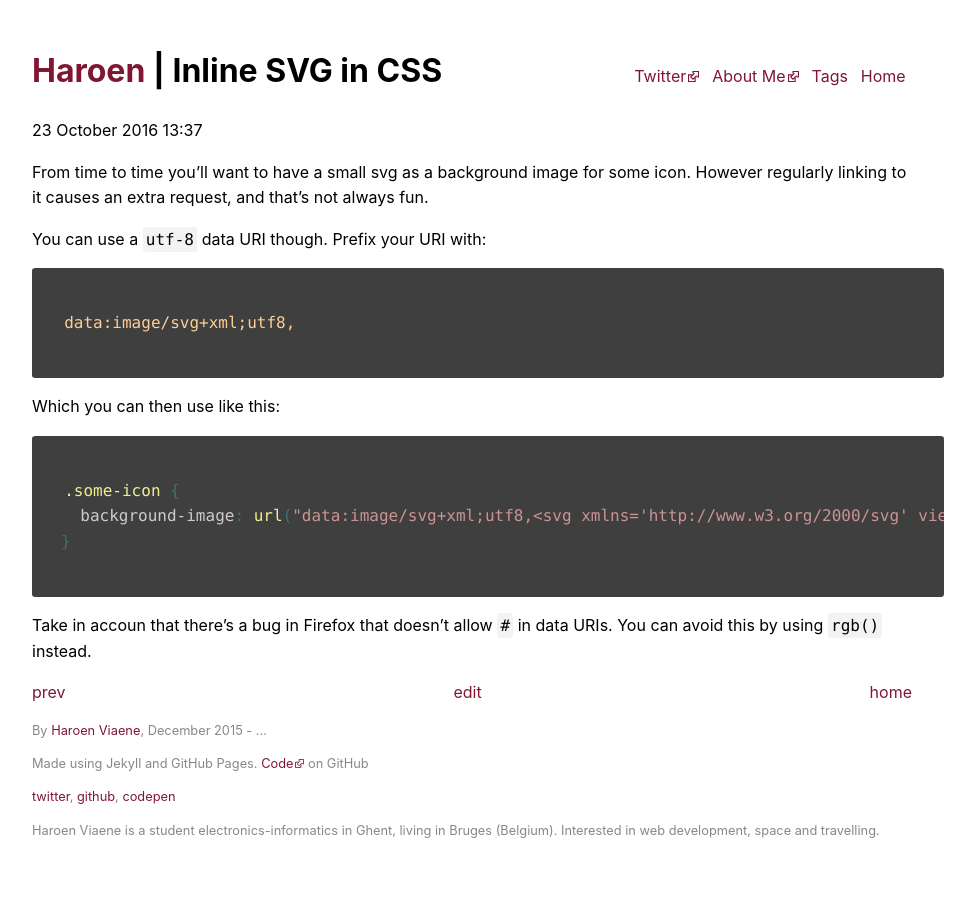
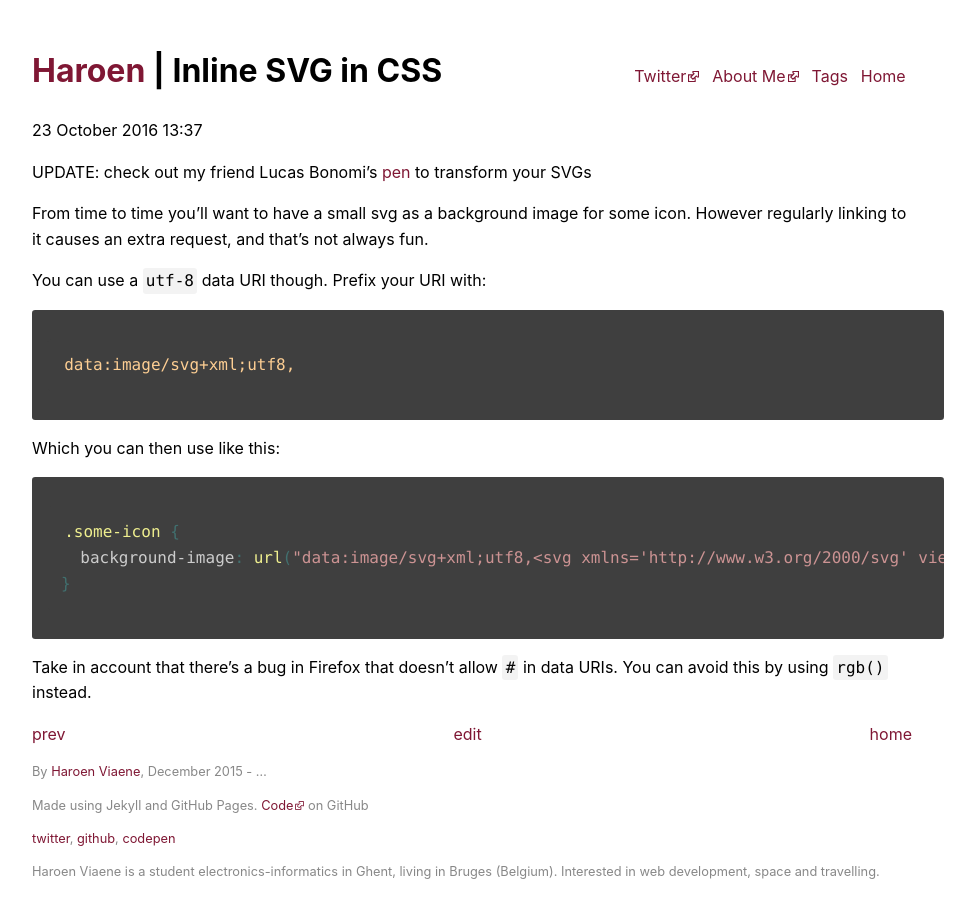
Before and after one commit to Haroenv/blog, a Jekyll site: the page built from _posts/2016-10-23-inline-svg-in-css.md, in a window 1280 px wide. Shown: the whole page, without its empty margins (168-1143 px from the left). Built offline with Jekyll 4.4.1, drawn with Linux system fonts in a browser that asks for light colours; comment, search, counter and statistics services are not loaded.

Commit message:
thanks @lukyvj

````diff
--- a/_posts/2016-10-23-inline-svg-in-css.md
+++ b/_posts/2016-10-23-inline-svg-in-css.md
@@ -4,6 +4,8 @@ title: Inline SVG in CSS
 date: 2016-10-23 13:37
 tags: [css]
 ---
+
+UPDATE: check out my friend Lucas Bonomi's [pen](http://s.codepen.io/LukyVj/debug/693cbcc30258bf67b8c30047cce060eb) to transform your SVGs
 
 From time to time you'll want to have a small svg as a background image for some icon. However regularly linking to it causes an extra request, and that's not always fun.
 
@@ -21,4 +23,4 @@ Which you can then use like this:
 }
 ```
 
-Take in accoun that there's a bug in Firefox that doesn't allow `#` in data URIs. You can avoid this by using `rgb()` instead.
+Take in account that there's a bug in Firefox that doesn't allow `#` in data URIs. You can avoid this by using `rgb()` instead.
````
